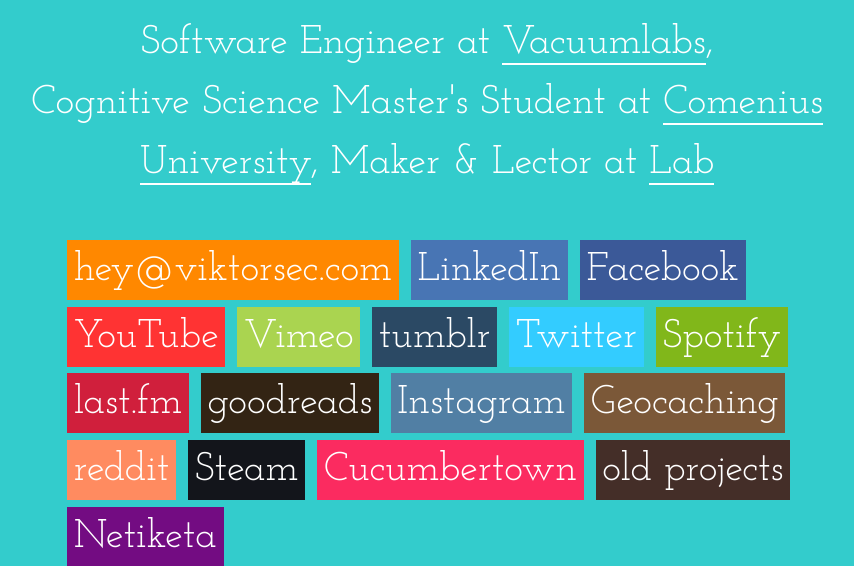
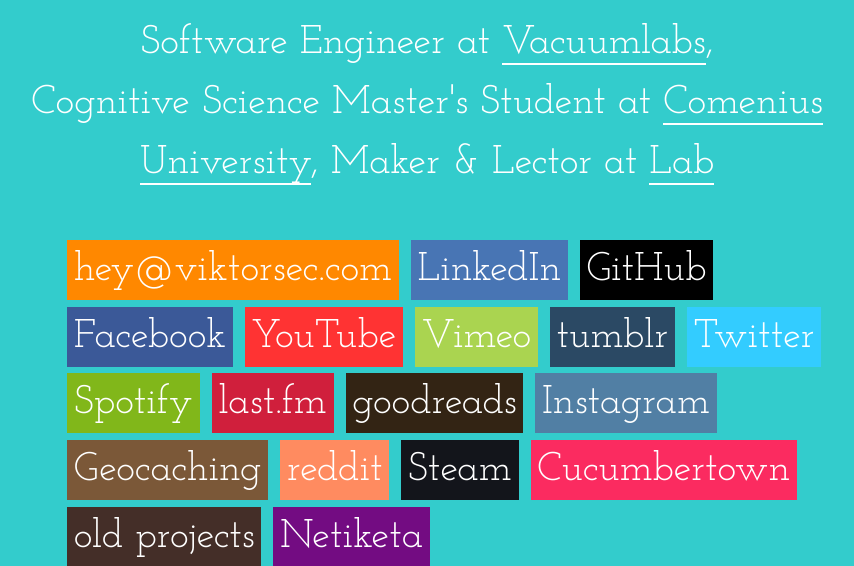
Before and after one commit to viktorsec/viktorsec.com, a PHP site: page / in a window 1280 px wide. Shown: the part 238-804 px from the top of the page, without its empty margins (213-1067 px from the left). Run offline with PHP 8.4, Linux system fonts and the light colour scheme; some libraries are stand-ins or nearby versions.

Commit message:
Add GitHub

```diff
--- a/index.php
+++ b/index.php
@@ -42,6 +42,11 @@
           $("body").css("background-color", "#3B5998");
           $("div#site").css("background-color", "#3B5998");
           $('img.avatar').attr('src', '/graphics/myself-twitter.png');
+        });
+        $("li.github").hover(function(){
+          $("body").css("background-color", "black");
+          $("div#site").css("background-color", "black");
+          $('img.avatar').attr('src', '/graphics/myself-github.png');
         });
         $("li.youtube").hover(function(){
           $("body").css("background-color", "#FF3333");
@@ -142,6 +147,9 @@
         <li class="linkedin">
           <a href="https://sk.linkedin.com/in/yorulis">LinkedIn</a>
         </li>
+				<li class="github">
+					<a href="https://github.com/viktorsec">GitHub</a>
+				</li>
         <li class="facebook">
           <a href="http://facebook.com/yorulis">Facebook</a>
         </li>
--- a/styles/master.css
+++ b/styles/master.css
@@ -96,6 +96,9 @@ li.linkedin {
 li.facebook {
 	background-color: #3B5998;
 }
+li.github {
+	background-color: black;
+}
 li.youtube {
 	background-color: #FF3333;
 }
```
Also changed, not shown: graphics/myself-github.png (added).
